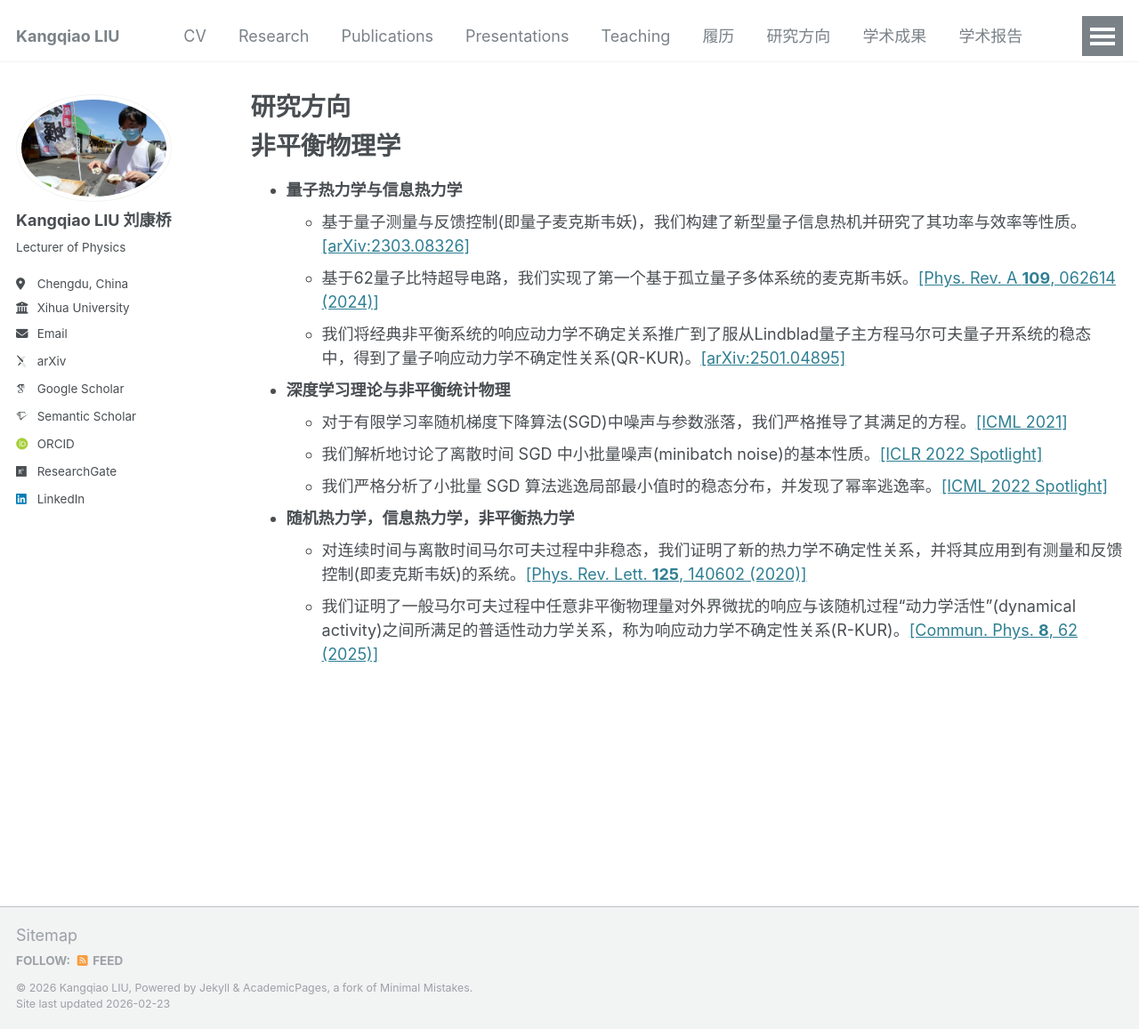
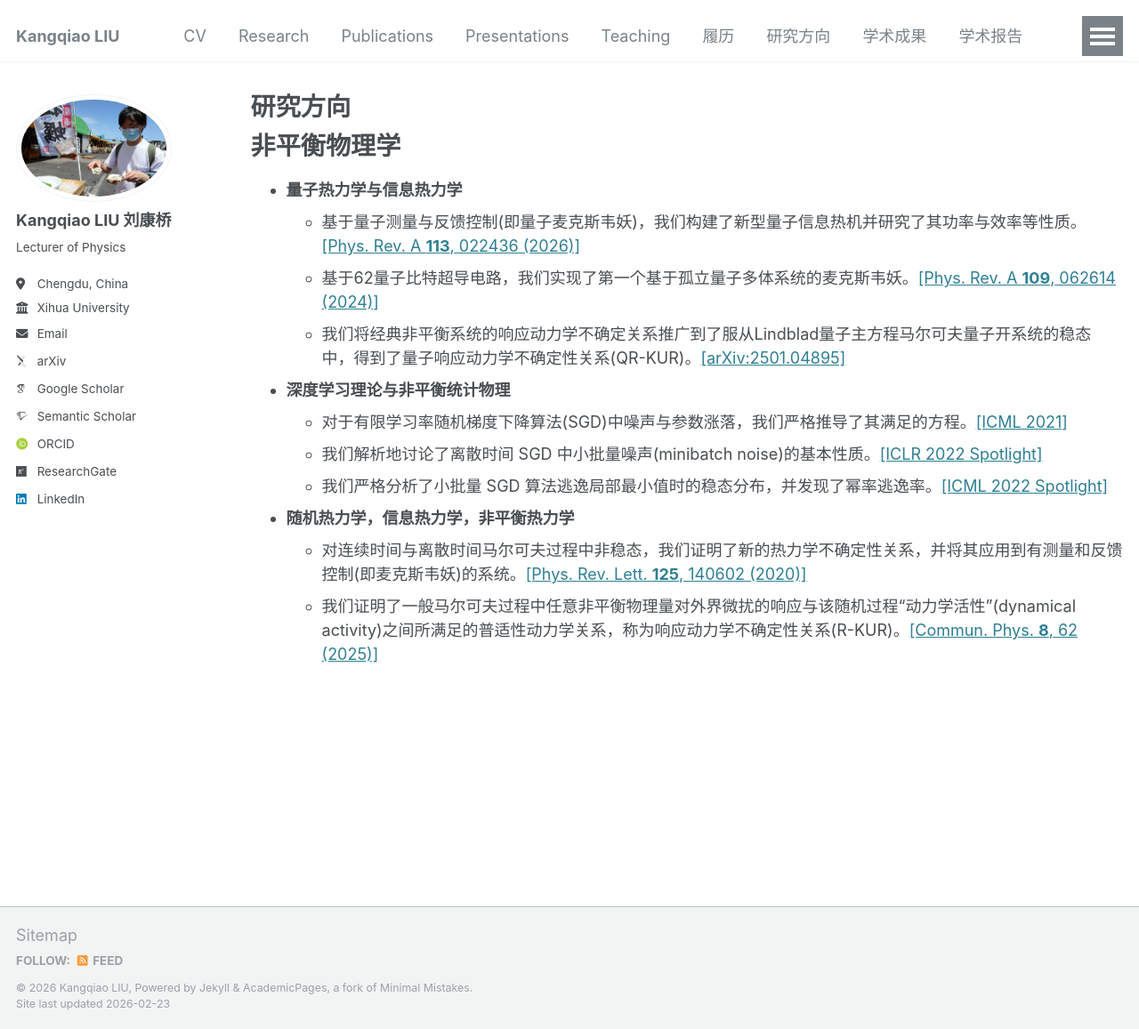
Before and after one commit to KangqiaoLiu/KangqiaoLiu.github.io, a Jekyll site: the page built from _pages/research_zh.md, in a window 1280 px wide and 1157 px high. Shown: the whole window at 89% size. Built offline with Jekyll 4.4.1, drawn with Linux system fonts in a browser that asks for light colours; some web fonts are replaced.

Commit message:
Update research_zh.md

```diff
--- a/_pages/research_zh.md
+++ b/_pages/research_zh.md
@@ -11,7 +11,7 @@ redirect_from:
 # 非平衡物理学
 
 * **量子热力学与信息热力学**
-  * 基于量子测量与反馈控制(即量子麦克斯韦妖)，我们构建了新型量子信息热机并研究了其功率与效率等性质。[[arXiv:2303.08326]](https://arxiv.org/abs/2303.08326)
+  * 基于量子测量与反馈控制(即量子麦克斯韦妖)，我们构建了新型量子信息热机并研究了其功率与效率等性质。[[Phys. Rev. A **113**, 022436 (2026)]](https://journals.aps.org/pra/abstract/10.1103/rhvv-yd6w)
   * 基于62量子比特超导电路，我们实现了第一个基于孤立量子多体系统的麦克斯韦妖。[[Phys. Rev. A **109**, 062614 (2024)]](https://journals.aps.org/pra/abstract/10.1103/PhysRevA.109.062614)
   * 我们将经典非平衡系统的响应动力学不确定关系推广到了服从Lindblad量子主方程马尔可夫量子开系统的稳态中，得到了量子响应动力学不确定性关系(QR-KUR)。[[arXiv:2501.04895]](https://arxiv.org/abs/2501.04895)
 
```
